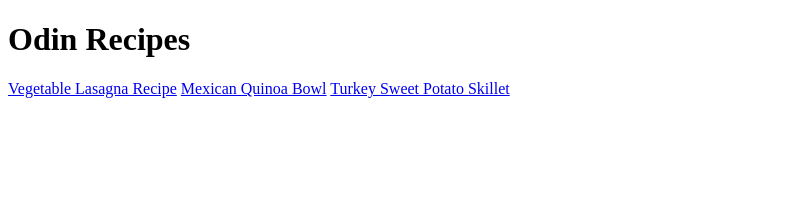
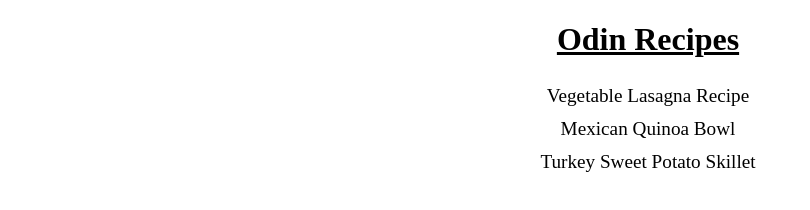
Before and after one commit to caitkleinow96/odin-recipes, a plain HTML site: page index.html in a window 1280 px wide. Shown: the whole page, without its empty margins (0-810 px from the left). Drawn offline with Linux system fonts and the light colour scheme.

Commit message:
Add styles.css and add basic styling to pages

```diff
--- a/index.html
+++ b/index.html
@@ -3,11 +3,14 @@
     <head>
         <meta charset="UTF-8">
         <title>Odin Recipes</title>
+        <link rel="stylesheet" href="./styles.css">
     </head>
     <body>
         <h1>Odin Recipes</h1>
-        <a href="./recipes/lasagna.html">Vegetable Lasagna Recipe</a>
-        <a href="./recipes/mexquinoa.html">Mexican Quinoa Bowl</a>
-        <a href="./recipes/turkeyskillet.html">Turkey Sweet Potato Skillet</a>
+        <ul class="recipes-list">
+            <li><a href="./recipes/lasagna.html">Vegetable Lasagna Recipe</a></li>
+            <li><a href="./recipes/mexquinoa.html">Mexican Quinoa Bowl</a></li>
+            <li><a href="./recipes/turkeyskillet.html">Turkey Sweet Potato Skillet</a></li>
+        </ul>
     </body>
 </html>
--- /dev/null
+++ b/styles.css
@@ -0,0 +1,36 @@
+body {
+    width: 100%;
+}
+
+h1 {
+    text-align: center;
+    text-decoration: underline;
+}
+
+/* Main Recipes List */
+
+.recipes-list {
+    list-style: none;
+    line-height: 2em;
+    text-align: center;
+    padding: 0;
+}
+
+.recipes-list li a{
+    text-decoration: none;
+    font-size: 1.2em;
+    color: black;
+}
+
+li a:hover {
+    color: orange;
+    font-size: 1.3em;
+}
+
+/* Images */
+
+img {
+    margin: auto;
+    display: block;
+    width: 20%;
+}
```
Also changed, not shown: recipes/lasagna.html (+1 -0 lines), recipes/mexquinoa.html (+1 -0 lines), recipes/turkeyskillet.html (+1 -0 lines), 1 other file.
